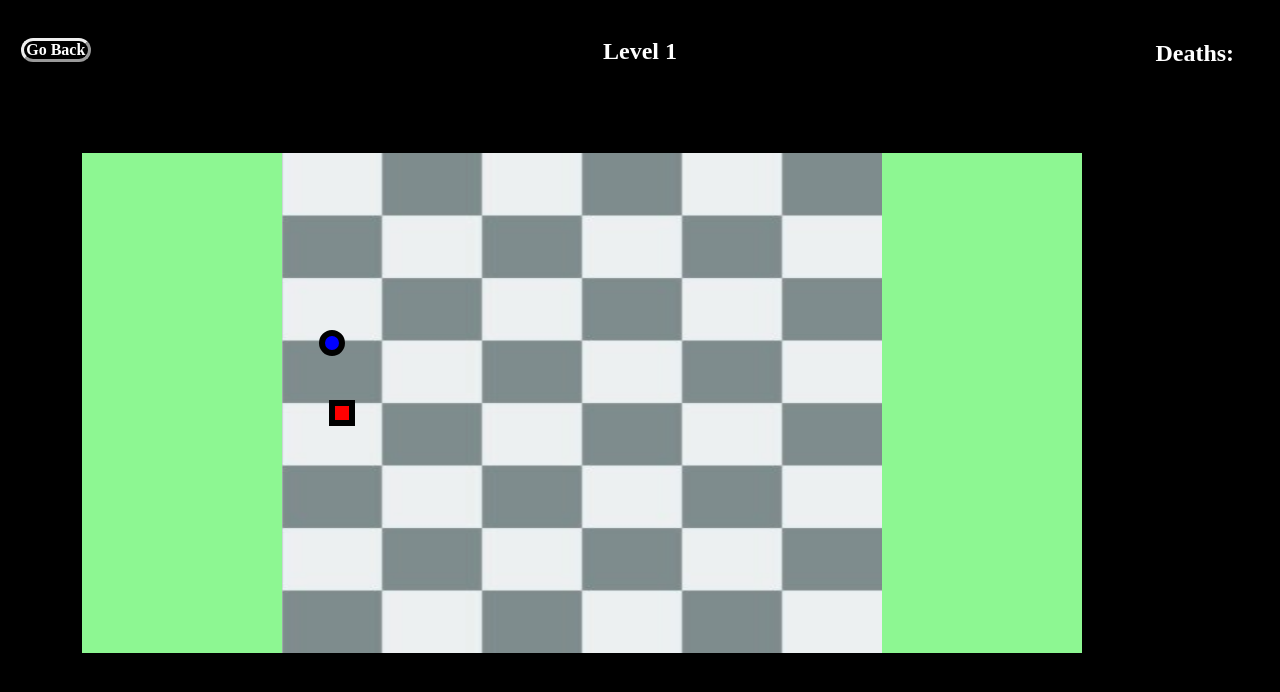
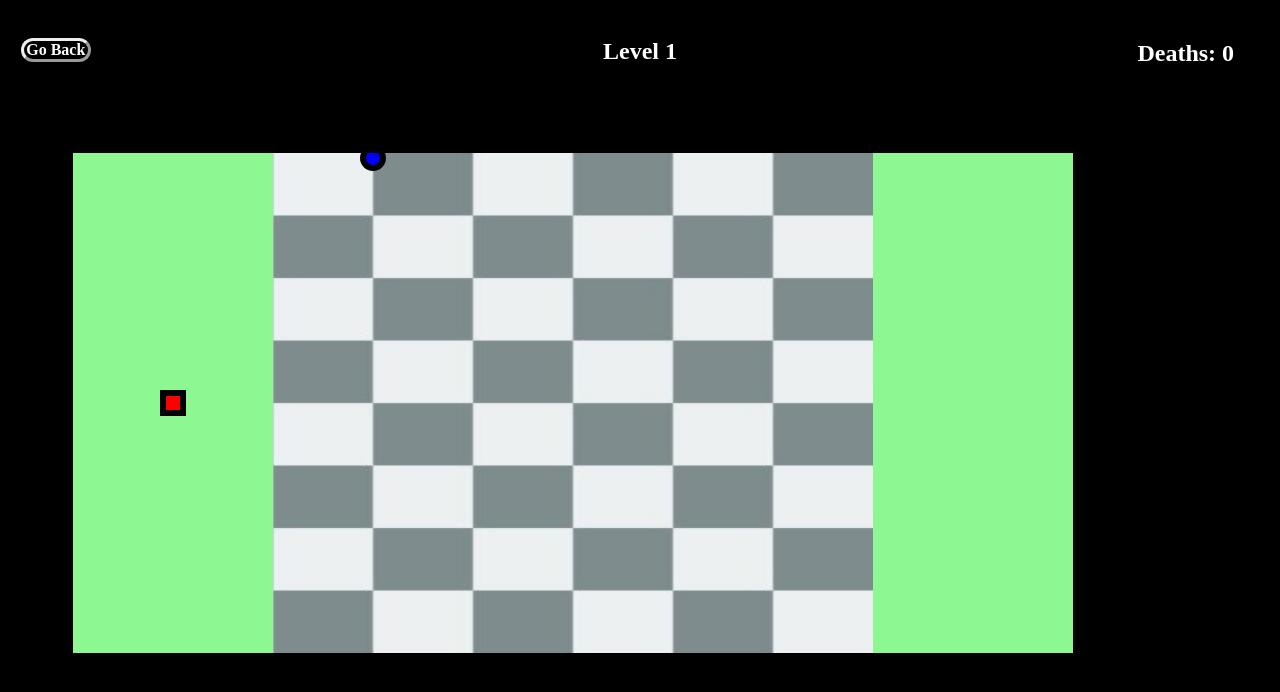
Before and after one commit to Ohybacokurek/Rocnikova_Prace, a plain HTML site: page index.html in a window 1280 px wide. Both pictures are taken after a click on the button "Start Game". Drawn offline with Linux system fonts and the light colour scheme.

Commit message:
collisions, enemyMove

```diff
--- a/index.html
+++ b/index.html
@@ -17,7 +17,8 @@
             <a>Level 1</a>
         </div>
         <div id="deaths" class="deaths" style="display: none">
-            <a>Deaths:</a>
+            <div id="number" class="number">Deaths: 0</div>
+
         </div>
         </div>
         <div id="startMenu" style="display: inline">
--- a/res/js/enemy.js
+++ b/res/js/enemy.js
@@ -1,12 +1,13 @@
 class Enemy {
-    constructor(x, y, r, canvas, fillColor){
+    constructor(x, y, r, canvas, fillColor, speedX, speedY, direction){
     this.x = x
     this.y = y
+    this.direction = this.direction
     this.r = r
     this.canvas = canvas
     this.fillColor = fillColor
-
-
+    this.speedY = speedY;
+    this.speedX = speedX;
 }
 draw(){
     this.canvas.getContext("2d").beginPath()
@@ -15,5 +16,20 @@ draw(){
     this.canvas.getContext("2d").fill()
     this.canvas.getContext("2d").stroke()
     }
+moveDown(){
+    this.y = this.y + this.speedY;
+}
+moveUp(){
+    this.y = this.y - this.speedY;
+}
+checkBarriers(){
+    if(this.y >= this.canvas.height - 5){
+        this.direction = "up"
+
+    }if(this.y <= 5){
+        this.direction = "down"
+    }
+}
+
 }
 export{ Enemy }
--- a/res/js/main.js
+++ b/res/js/main.js
@@ -3,7 +3,7 @@ import { Enemy } from "./enemy.js";
 const canvas = document.getElementById("canvas");
 const ctx = canvas.getContext("2d");
 
-
+var counter = document.getElementById("number");
 
 canvas.width  = 1000;
 canvas.height = 500;
@@ -11,15 +11,17 @@ var backgroundImage = new Image();
 backgroundImage.src = "./res/img/background.jpg";
 
 
-const player = new Player(250, 250, canvas, "red", 20, 20);
-const enemy = new Enemy(250, 190, 10, canvas, "blue");
+const player = new Player(90, 240, canvas, "red", 20, 20);
+const enemy = new Enemy(250, 190, 10, canvas, "blue", 0, 5, "down");
 
+var deathsCount = 0;
 let x = 0;
 let y = 0;
 let xr = 0;
 let xl = 0;
 let yu = 0;
 let yd = 0;
+let level1Enemy = []
 
 
 function update(){
@@ -32,7 +34,34 @@ function update(){
     player.y += yu;
     player.y += yd;
     player.draw();
-    enemy.draw();
+
+    level1Enemy.forEach(enemy => {
+        enemy.draw();
+        enemy.checkBarriers();
+        //smer enemy
+        if(enemy.direction == "up"){
+            enemy.moveUp()
+        }else{
+            enemy.moveDown()
+        }
+
+        //collisions
+        if(player.x + player.width >= enemy.x - enemy.r
+            && player.x <= enemy.x + enemy.r
+            && player.y + player.height >= enemy.y - enemy.r
+            && player.y <= enemy.y + enemy.r){
+                var temp = deathsCount
+            deathsCount = deathsCount + 1
+            counter.innerHTML = "Deaths: " + deathsCount.toString()
+            if(temp !== deathsCount){
+                player.x = 90
+                player.y = 240
+            }
+
+            console.log("collision")
+        }
+    });
+
     /*ctx.fillStyle = "#e32012";
     ctx.fillRect(x, y, 25, 25);
     ctx.lineWidth = 6;
@@ -50,10 +79,16 @@ function update(){
     player.y = 3;
   }
 
-   requestAnimationFrame(update);
+     requestAnimationFrame(update);
 }
 
 update()
+
+
+
+function level1(){
+    level1Enemy.push(new Enemy( 300, 150, 10, canvas, "blue", 0, 5, "down"))
+}
 
 
 function safeZone(){
@@ -83,6 +118,7 @@ firstButton.onclick = () => {
     showGameScreen()
     showLevels()
     showDeaths()
+    level1()
 }
 
 
@@ -111,6 +147,7 @@ goBack.onclick = () => {
     hideCredits()
     hideLevels()
     hideDeaths()
+    level1Enemy = [];
 }
 
 function hideStartScreen(){
```
